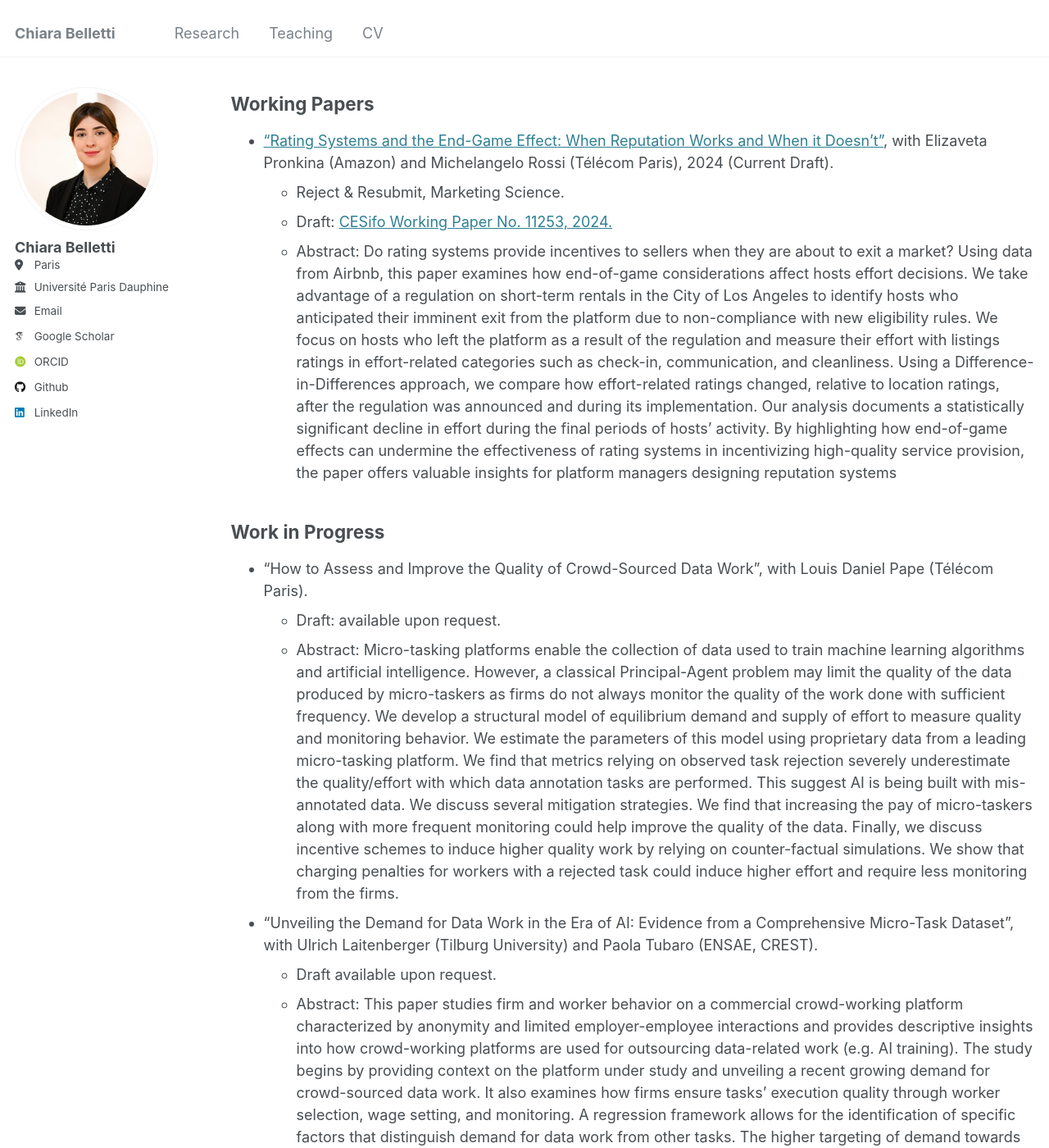
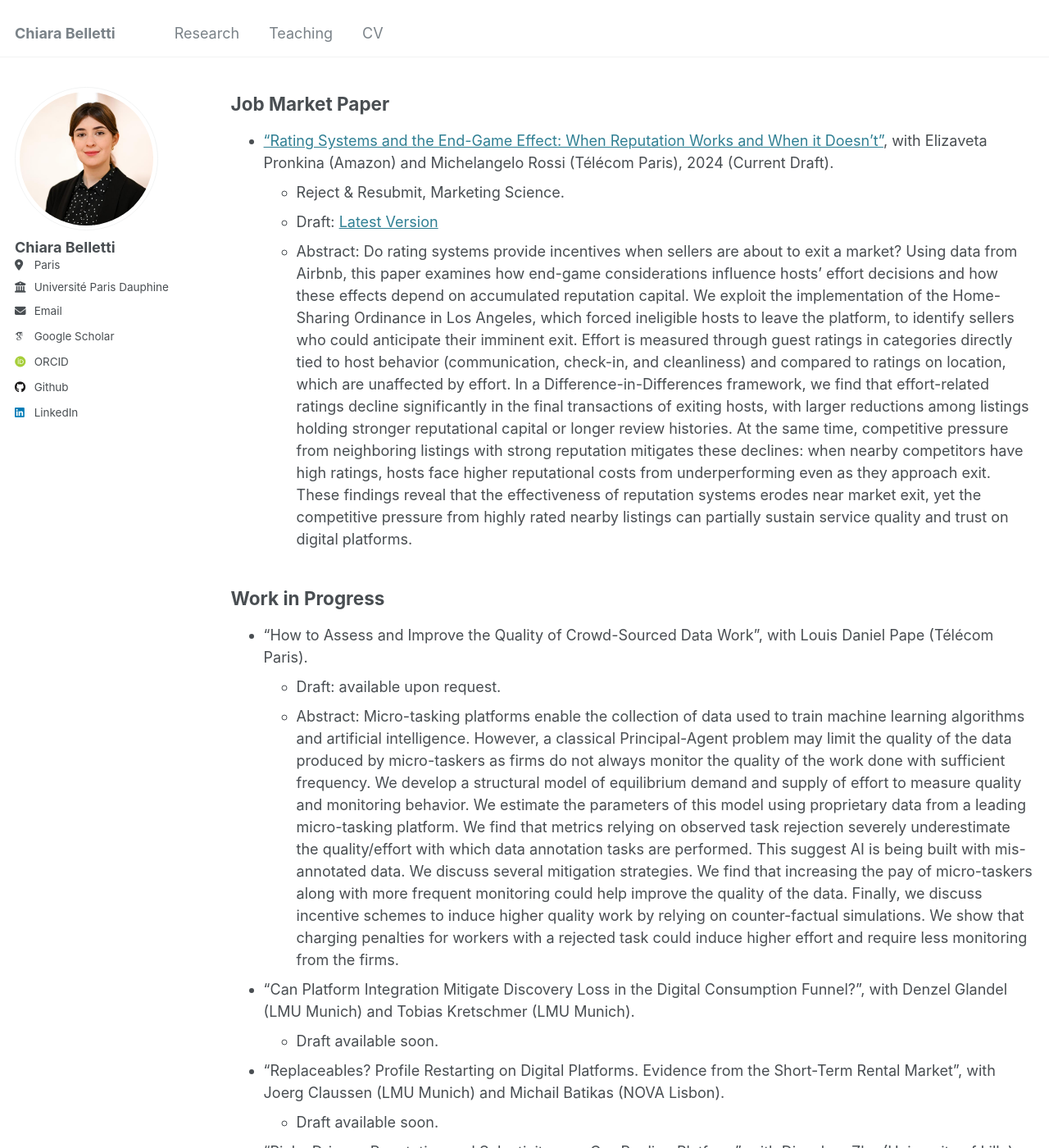
Before and after one commit to ChiaraBelletti/ChiaraBelletti.github.io, a Jekyll site: the page built from _pages/research.md, in a window 1280 px wide and 1400 px high, scrolled down 210 px. Shown: the whole window at 82% size. Built offline with Jekyll 4.4.1, drawn with Linux system fonts in a browser that asks for light colours; some web fonts are replaced; some of the changed text lies outside the part shown.

Commit message:
Update research.md

```diff
--- a/_pages/research.md
+++ b/_pages/research.md
@@ -11,19 +11,15 @@ redirect_from:
 
 Research interests
 -----
-Applied Microeconomics, Digital Economics, Information Systems, Marketing, Platform Strategy, Quantitative Marketing.
+Applied Microeconomics, Digital Economics, Digital Marketing, Economics of Information Systems, Industrial Organization, Platform Strategy, Quantitative Marketing.
 
-Working Papers
+Job Market Paper
 -----
 
 * <a href="https://www.cesifo.org/en/publications/2024/working-paper/rating-systems-and-end-game-effect-when-reputation-works-and-when">"Rating Systems and the End-Game Effect: When Reputation Works and When it Doesn't"</a>, with Elizaveta Pronkina (Amazon) and Michelangelo Rossi (Télécom Paris), 2024 (Current Draft).
   * Reject & Resubmit, Marketing Science.
-  * Draft: <a href="https://www.cesifo.org/en/publications/2024/working-paper/rating-systems-and-end-game-effect-when-reputation-works-and-when">CESifo Working Paper No. 11253, 2024.</a>
-  * Abstract: Do rating systems provide incentives to sellers when they are about to exit a market? Using data from Airbnb, this paper examines how end-of-game considerations affect hosts effort decisions. We take advantage of a regulation on short-term rentals in the City of Los Angeles to identify hosts who
-anticipated their imminent exit from the platform due to non-compliance with new eligibility rules.
-We focus on hosts who left the platform as a result of the regulation and measure their effort with listings ratings in effort-related categories such as check-in, communication, and cleanliness. Using a Difference-in-Differences approach, we compare how effort-related ratings changed, relative to location ratings, after the regulation was announced and during its implementation.
-Our analysis documents a statistically significant decline in effort during the final periods of hosts’ activity. By highlighting how end-of-game effects can
-undermine the effectiveness of rating systems in incentivizing high-quality service provision, the paper offers valuable insights for platform managers designing reputation systems
+  * Draft: <a href="https://www.dropbox.com/scl/fi/29bxi7hlgi9qp4u3xf743/Belletti_JMP_Nov25.pdf?rlkey=aofqz9ffpskt1r8osl7q1bn2n&dl=0">Latest Version</a>
+  * Abstract: Do rating systems provide incentives when sellers are about to exit a market? Using data from Airbnb, this paper examines how end-game considerations influence hosts’ effort decisions and how these effects depend on accumulated reputation capital. We exploit the implementation of the Home-Sharing Ordinance in Los Angeles, which forced ineligible hosts to leave the platform, to identify sellers who could anticipate their imminent exit. Effort is measured through guest ratings in categories directly tied to host behavior (communication, check-in, and cleanliness) and compared to ratings on location, which are unaffected by effort. In a Difference-in-Differences framework, we find that effort-related ratings decline significantly in the final transactions of exiting hosts, with larger reductions among listings holding stronger reputational capital or longer review histories. At the same time, competitive pressure from neighboring listings with strong reputation mitigates these declines: when nearby competitors have high ratings, hosts face higher reputational costs from underperforming even as they approach exit. These findings reveal that the effectiveness of reputation systems erodes near market exit, yet the competitive pressure from highly rated nearby listings can partially sustain service quality and trust on digital platforms.
 
 Work in Progress
 -----
@@ -33,19 +29,14 @@ Work in Progress
   * Abstract: Micro-tasking platforms enable the collection of data used to train machine learning algorithms and artificial intelligence. However, a classical Principal-Agent problem may limit the quality of the data produced by micro-taskers as firms do not always monitor the quality of the work done with sufficient frequency.
 We develop a structural model of equilibrium demand and supply of effort to measure quality and monitoring behavior. We estimate the parameters of this model using proprietary data from a leading micro-tasking platform. We find that metrics relying on observed task rejection severely underestimate the quality/effort with which data annotation tasks are performed. This suggest AI is being built with mis-annotated data. We discuss several mitigation strategies. We find that increasing the pay of micro-taskers along with more frequent monitoring could help improve the quality of the data. Finally, we discuss incentive schemes to induce higher quality work by relying on counter-factual simulations. We show that charging penalties for workers with a rejected task could induce higher effort and require less monitoring from the firms.
 
-* "Unveiling the Demand for Data Work in the Era of AI: Evidence from a Comprehensive Micro-Task Dataset", with Ulrich Laitenberger (Tilburg University) and Paola Tubaro (ENSAE, CREST).
-  * Draft available upon request.
-  * Abstract: This paper studies firm and worker behavior on a commercial crowd-working platform characterized by anonymity and limited employer-employee interactions and provides descriptive insights into how crowd-working platforms are used for outsourcing data-related work (e.g. AI training). The study begins by providing context on the platform under study and unveiling a recent growing demand for crowd-sourced data work. It also examines how firms ensure tasks’ execution quality through worker selection, wage setting, and monitoring. A regression framework allows for the identification of specific factors that distinguish demand for data work from other tasks. The higher targeting of demand towards predefined groups of contributors based on experience or geographic location, along with a larger rejection probability for data annotation tasks, underscores the importance of quality execution for firms outsourcing in this domain.
-
 * "Can Platform Integration Mitigate Discovery Loss in the Digital Consumption Funnel?", with Denzel Glandel (LMU Munich) and Tobias Kretschmer (LMU Munich).
   * Draft available soon.
 
 * "Replaceables? Profile Restarting on Digital Platforms. Evidence from the Short-Term Rental Market", with Joerg Claussen (LMU Munich) and Michail Batikas (NOVA Lisbon).
   * Draft available soon.
 
-Research Projects
------
 * "Picky Drivers: Reputation and Selectivity on a Car-Pooling Platform", with Dianzhuo Zhu (University of Lille).
+  * Draft available soon.
 
 
 Policy Reports and Other Publications
```
